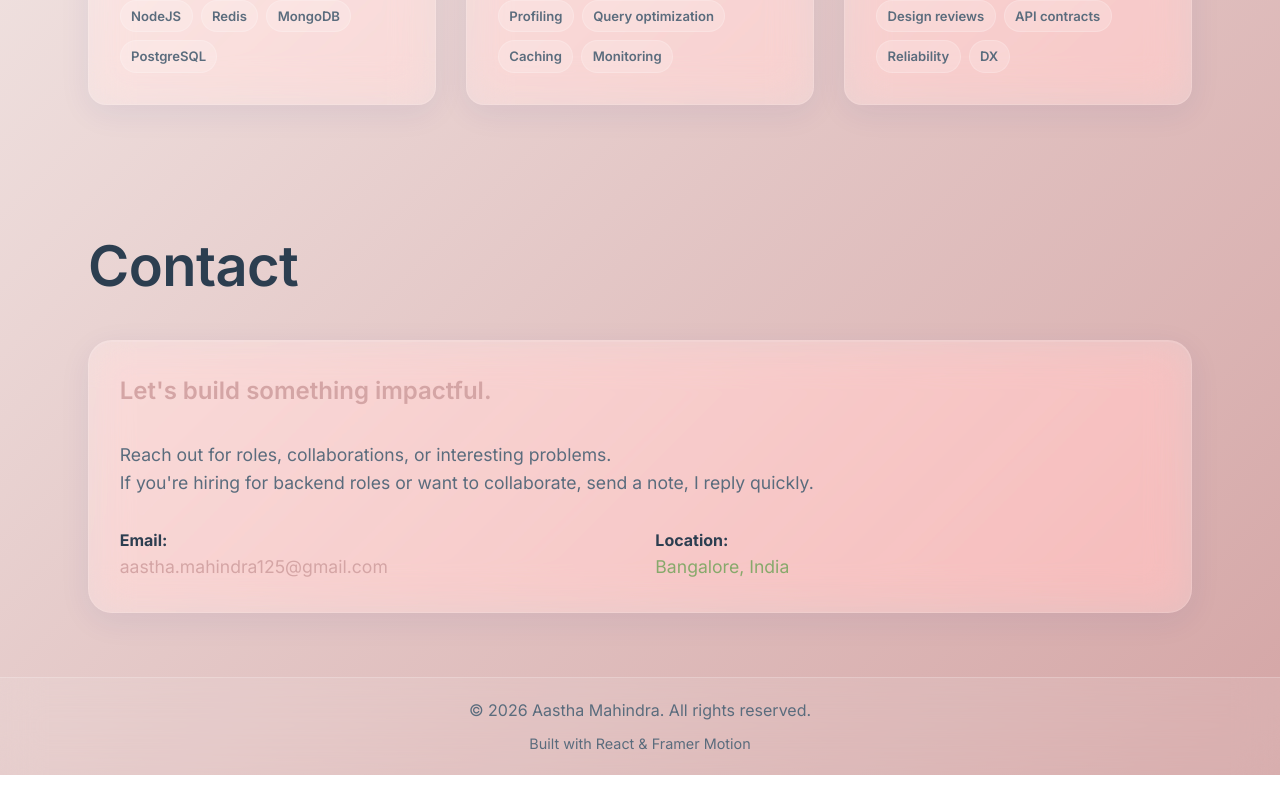
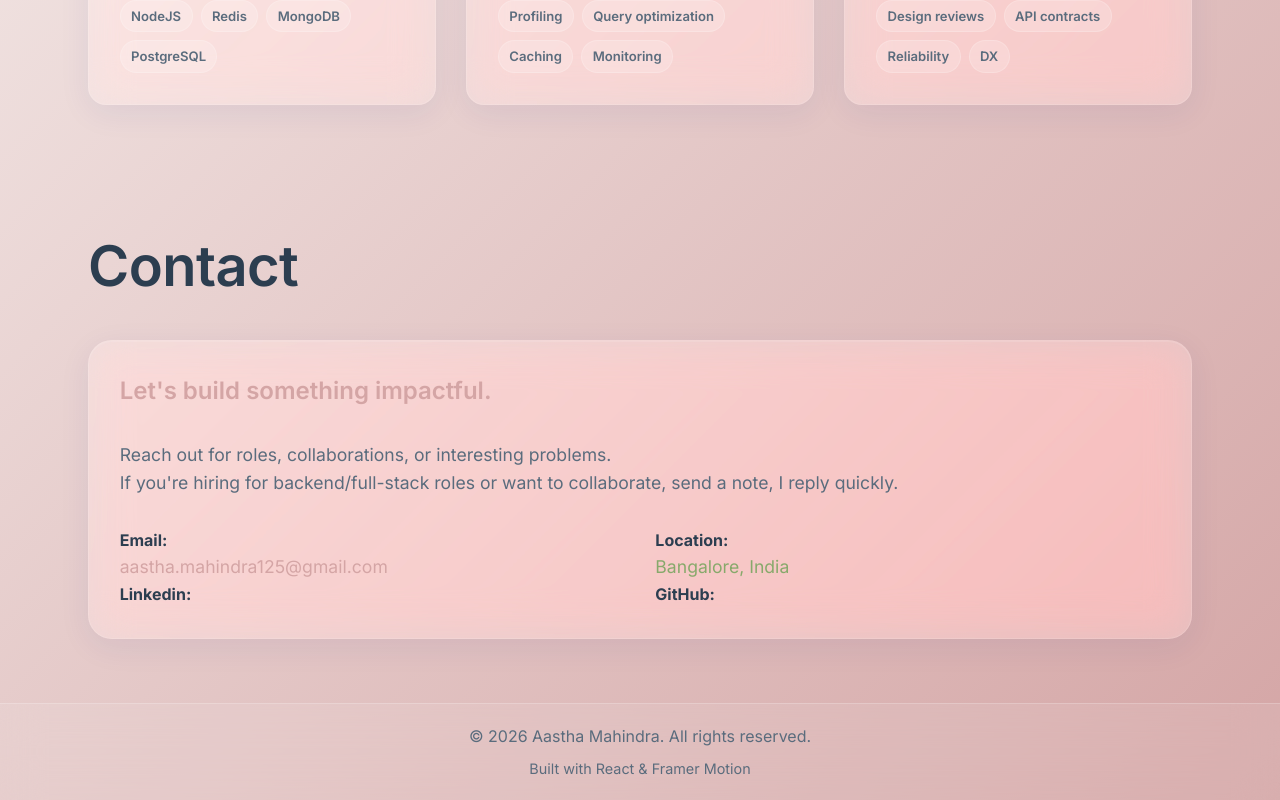
Before and after one commit to aasthamahindra/aasthamahindra.github.io, a React (Vite) app: page / in a window 1280 px wide. Shown: the part 3824-4624 px from the top of the page. Before the commit the page ends 4599 px from the top, so only its background shows below. Built offline with nearby package versions, Linux system fonts and the light colour scheme.

Commit message:
updated contact info

```diff
--- a/src/components/Contact.jsx
+++ b/src/components/Contact.jsx
@@ -100,7 +100,7 @@ const Contact = ({ data }) => {
               marginBottom: 'var(--gap-md)',
               fontSize: isMobile ? '1rem' : '1.1rem'
             }}>
-              If you're hiring for backend roles or want to collaborate, send a note, I reply quickly.
+              If you're hiring for backend/full-stack roles or want to collaborate, send a note, I reply quickly.
             </p>
 
             <div style={{
@@ -144,6 +144,48 @@ const Contact = ({ data }) => {
                 </div>
               </div>
             </div>
+
+            <div style={{
+              display: 'grid',
+              gap: 'var(--gap-md)',
+              gridTemplateColumns: isMobile ? '1fr' : 'repeat(auto-fit, minmax(200px, 1fr))'
+            }}>
+              <div>
+                <strong style={{ color: 'var(--text-primary)', fontSize: isMobile ? '0.95rem' : '1rem' }}>Linkedin:</strong>
+                <div>
+                  <a
+                    href={`mailto:${data?.linkedin || ''}`}
+                    style={{
+                      color: 'var(--dusty-rose)',
+                      textDecoration: 'none',
+                      fontSize: isMobile ? '1rem' : '1.1rem',
+                      wordBreak: 'break-word'
+                    }}
+                  >
+                    {data?.linkedin || ''}
+                  </a>
+                </div>
+              </div>
+
+              <div>
+                <strong style={{ color: 'var(--text-primary)', fontSize: isMobile ? '0.95rem' : '1rem' }}>GitHub:</strong>
+                <div>
+                  <a
+                    href={data?.github}
+                    target="_blank"
+                    rel="noopener noreferrer"
+                    style={{
+                      color: 'var(--sage-green)',
+                      textDecoration: 'none',
+                      fontSize: isMobile ? '1rem' : '1.1rem',
+                      wordBreak: 'break-word'
+                    }}
+                  >
+                    {data?.github || ''}
+                  </a>
+                </div>
+              </div>
+            </div>
           </motion.div>
 
         </motion.div>
```
